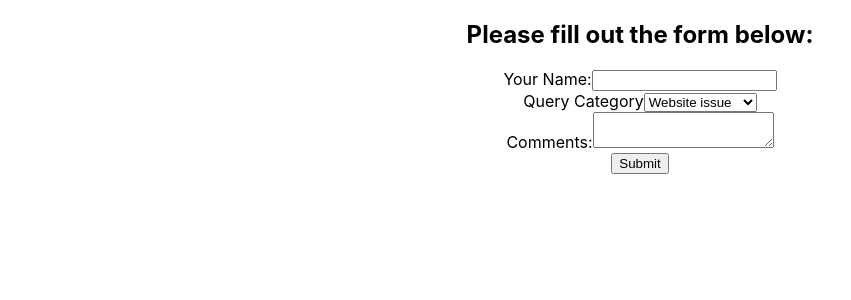
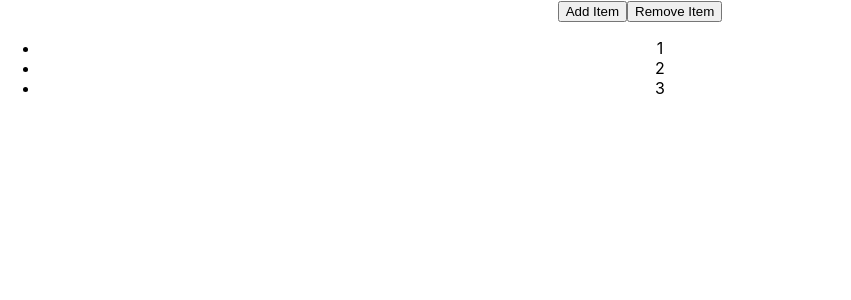
Before and after one commit to alelodato/react, a React (Create React App) app in the folder my-app/: page / in a window 1280 px wide. Shown: the top 300 px of the page, without its empty margins (0-851 px from the left). Built offline with nearby package versions, Linux system fonts and the light colour scheme.

Commit message:
used state with arrays

```diff
--- a/my-app/src/App.js
+++ b/my-app/src/App.js
@@ -12,10 +12,11 @@
 import UncontrolledForm from './components/UncontrolledForm';
 import SearchBar from './components/SearchBar';
 import ControlledFormHooks from './components/ControlledFormHooks';
+import UseStateWithArrays from './components/UseStateWithArrays';
 
 function App() {
   return <div className="App">
-      <ControlledFormHooks />
+      <UseStateWithArrays />
   </div>;
 }
 
--- /dev/null
+++ b/my-app/src/components/UseStateWithArrays.js
@@ -0,0 +1,26 @@
+import React, {useState} from 'react'
+
+function UseStateWithArrays() {
+    const [nums,setNums] = useState([1,2,3]);
+    const addNums = () => {
+        setNums([...nums,nums.length + 1]);
+    }
+    const removeNum = () => {
+        setNums(
+            nums.filter((item, idx) => {
+                return idx !== nums.length - 1;
+            })
+        );
+    }
+  return (
+    <div>
+        <button onClick={addNums}>Add Item</button>
+        <button onClick={removeNum}>Remove Item</button>
+        <ul>
+            {nums.map(num => <li>{num}</li>)}
+        </ul>
+    </div>
+  )
+}
+
+export default UseStateWithArrays
```
